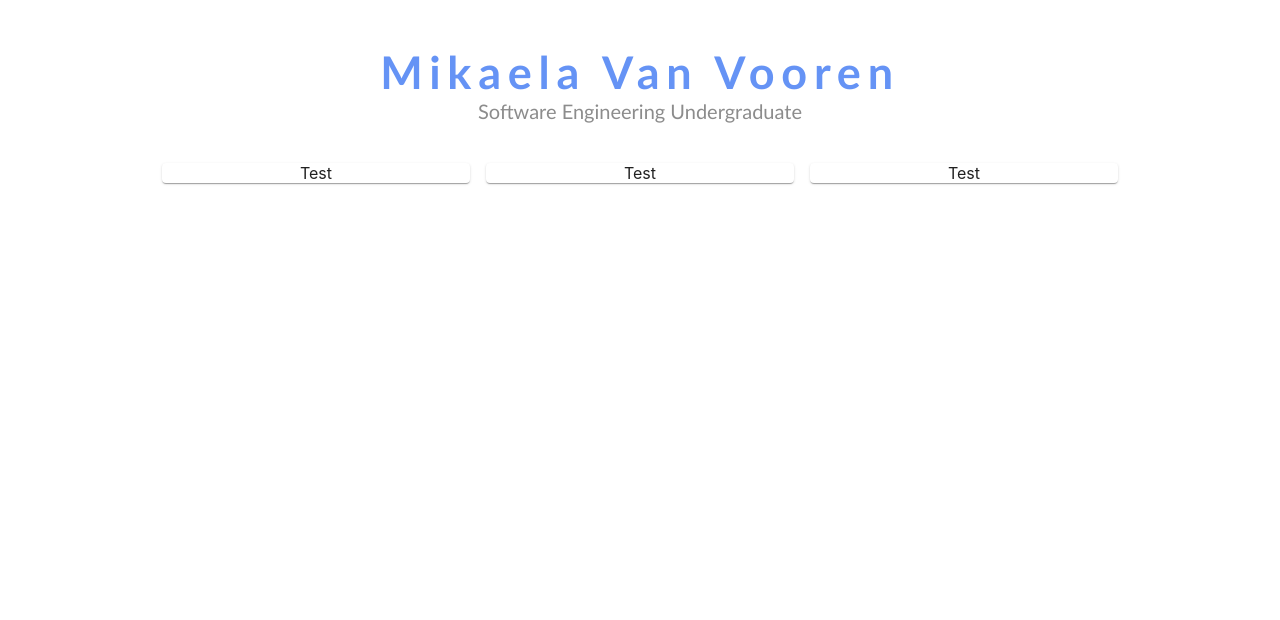
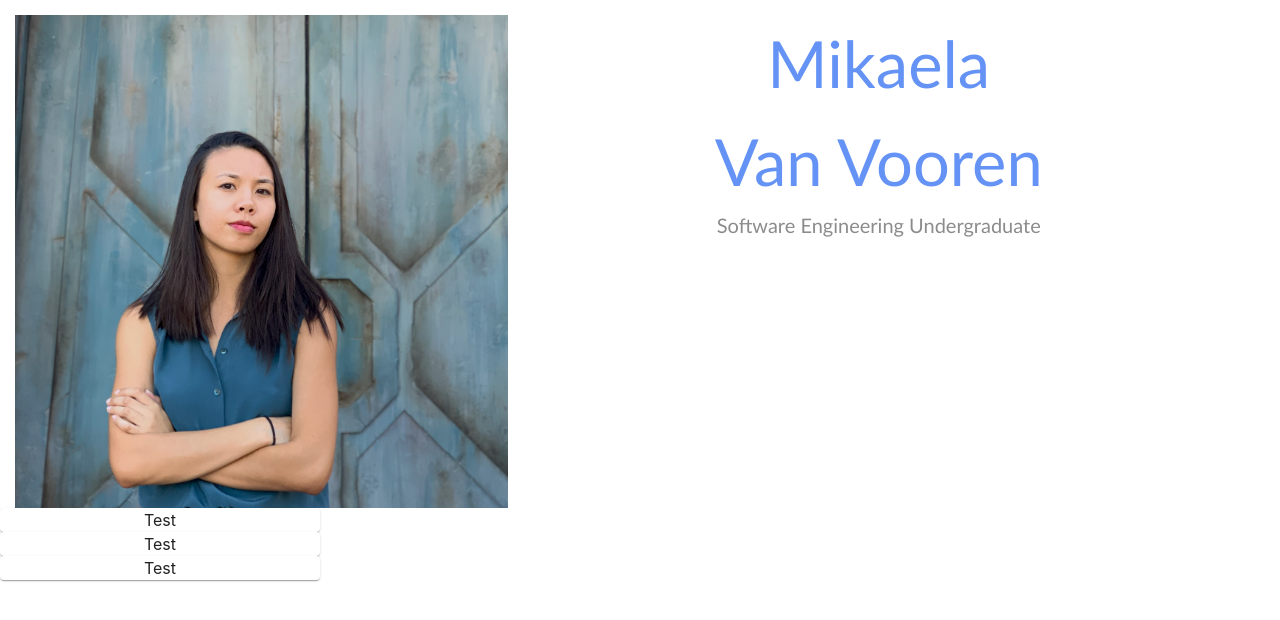
Before and after one commit to mikaelavanvooren/personal-site, a React (Create React App) app: page / in a window 1280 px wide. Shown: the top 620 px of the page. Built offline with nearby package versions, Linux system fonts and the light colour scheme.

Commit message:
Added Bootstrap and main image

```diff
--- a/package.json
+++ b/package.json
@@ -7,7 +7,9 @@
     "@testing-library/jest-dom": "^5.11.9",
     "@testing-library/react": "^11.2.5",
     "@testing-library/user-event": "^12.7.1",
+    "bootstrap": "^4.6.0",
     "react": "^17.0.1",
+    "react-bootstrap": "^1.4.3",
     "react-dom": "^17.0.1",
     "react-scripts": "4.0.2",
     "web-vitals": "^1.1.0"
--- a/public/index.html
+++ b/public/index.html
@@ -2,14 +2,12 @@
 <html lang="en">
   <head>
     <meta charset="utf-8" />
-    <link rel="icon" href="%PUBLIC_URL%/favicon.ico" />
     <meta name="viewport" content="width=device-width, initial-scale=1" />
     <meta name="theme-color" content="#000000" />
     <meta
       name="description"
-      content="Web site created using create-react-app"
+      content="Mikaela Van Vooren's personal website"
     />
-    <link rel="apple-touch-icon" href="%PUBLIC_URL%/logo192.png" />
     <!--
       manifest.json provides metadata used when your web app is installed on a
       user's mobile device or desktop. See https://developers.google.com/web/fundamentals/web-app-manifest/
@@ -24,7 +22,7 @@
       work correctly both with client-side routing and a non-root public URL.
       Learn how to configure a non-root public URL by running `npm run build`.
     -->
-    <title>React App</title>
+    <title>Mikaela Van Vooren</title>
   </head>
   <body>
     <noscript>You need to enable JavaScript to run this app.</noscript>
--- a/src/App.css
+++ b/src/App.css
@@ -31,10 +31,10 @@
 }
 
 .main-name {
-  font-size: 45px;
+  font-size: 65px;
   color: #6593F5;
-  font-weight: 700;
-  letter-spacing: 0.15em;
+  font-weight: 45;
+  font-width: 350;
   margin-block-end: 0em;
 }
 
@@ -45,6 +45,16 @@
   margin-block-end: 2em;
 }
 
+#imgContainer {
+  margin-left: 0;
+  margin-right: 0;
+  margin-top: 15px;
+}
+
+#personalPhoto {
+  border: none;
+}
+
 @keyframes App-logo-spin {
   from {
     transform: rotate(0deg);
--- a/src/App.js
+++ b/src/App.js
@@ -1,15 +1,34 @@
 import './App.css';
 import Grid from '@material-ui/core/Grid';
 import Paper from '@material-ui/core/Paper';
+import Image from 'react-bootstrap/Image';
+import Container from 'react-bootstrap/Container';
+import Row from 'react-bootstrap/Row';
+import Col from 'react-bootstrap/Col';
+import 'bootstrap/dist/css/bootstrap.min.css';
 
 function App() {
   return (
     <div className="App">
-      	<div className="heading">
-        	<p className="main-name">Mikaela Van Vooren</p>
-        	<p className="major">Software Engineering Undergraduate</p>
-        </div>
-      <Grid container justify="center" spacing={2}>
+
+      		<Container id={"imgContainer"}>
+      			<Row >
+      				<Col>
+  							<Image src="PersonalPhoto.jpeg" id={"personalPhoto"} fluid/>
+  						</Col>
+  						<Col lg={1}></Col>
+  						<Col>
+  							<div className="heading">
+        					<p className="main-name">Mikaela</p>
+        					<p className="main-name">Van Vooren</p>
+        					<p className="major">Software Engineering Undergraduate</p>
+        				</div>
+  						</Col>
+  					</Row>
+  				</Container>
+
+
+      <Grid justify="center" spacing={2}>
         	<Grid item xs={3}>
         		<Paper>
   						<div>Test</div>
```
Also changed, not shown: public/PersonalPhoto.jpeg (added), 1 other file (tests, documents, lock files or other folders).
